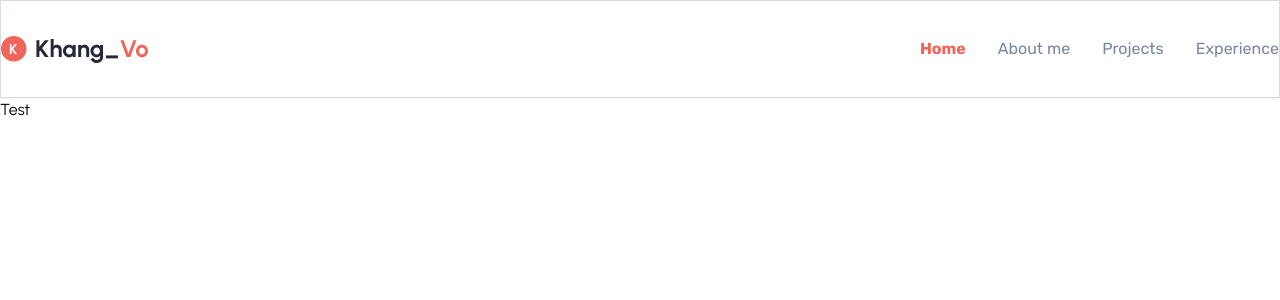
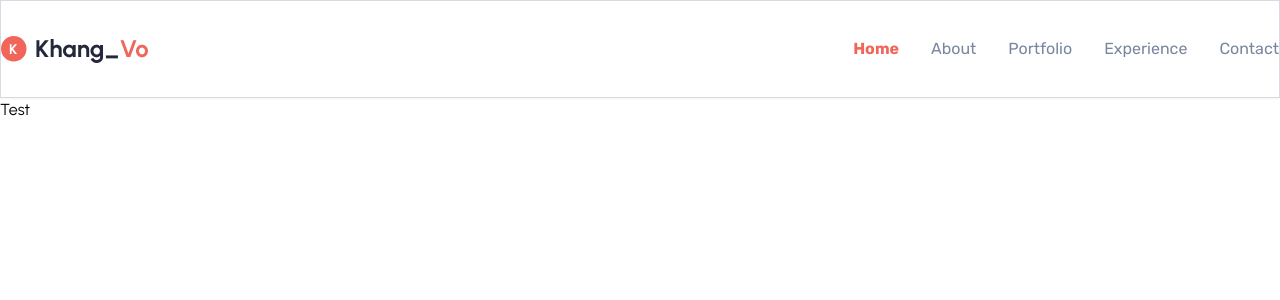
Before and after one commit to kvo189/my-portfolio, a Next.js app: page /test in a window 1280 px wide. Shown: the top 300 px of the page. Built offline with nearby package versions, Linux system fonts and the light colour scheme.

Commit message:
Add scroll animation

```diff
--- a/src/app/page.tsx
+++ b/src/app/page.tsx
@@ -41,10 +41,10 @@ export default function Home() {
     <>
       <Navigation padding={bodyPadding} />
       <main className={`py-10 flex min-h-screen flex-col items-center gap-16 md:gap-24 lg:gap-32 ${bodyPadding} max-w-6xl m-auto`}>
-        <HomeContent />
-        <Section1 />
-        <Section2 />
-        <Section3 />
+        <HomeContent id="home"/>
+        <Section1 id="skills"/>
+        <Section2 id="portfolio"/>
+        <Section3 id="experience"/>
         <ContactCard />
       </main>
       <Footer></Footer>
@@ -52,9 +52,9 @@ export default function Home() {
   );
 }
 
-function HomeContent() {
+function HomeContent({id}: {id: string}) {
   return (
-    <section className={`${rubik.className} text-center flex flex-col md:flex-row md:gap-8 lg:gap-20 items-center text-secondary-gray`}>
+    <section id={id} className={`${rubik.className} text-center flex flex-col md:flex-row md:gap-8 lg:gap-20 items-center text-secondary-gray`}>
       {/* Text */}
       <div className='flex flex-col flex-1 lg:basis-0 md:items-start md:text-left basis-2/5'>
         <h2 className={`${notoSans.className} text-2xl lg:text-2rem font-bold`}>
@@ -88,7 +88,7 @@ function HomeContent() {
   );
 }
 
-function Section1() {
+function Section1({id}: {id: string}) {
   const skillsArray = [
     {
       name: 'Javascript',
@@ -133,7 +133,7 @@ function Section1() {
   ];
   return (
     <>
-      <section className='flex flex-col md:gap-8 lg:gap-20 md:flex-row-reverse items-center text-secondary-gray text-center'>
+      <section id={id} className='flex flex-col md:gap-8 lg:gap-20 md:flex-row-reverse items-center text-secondary-gray text-center'>
         <div className='flex flex-col flex-1 md:items-start md:text-left md:basis-1/2'>
           <h2 className={`${notoSans.className} text-2xl lg:text-2rem font-bold`}>
             Ready to Elevate Your Next <span className='text-primary-red'>Project!</span>
@@ -159,10 +159,10 @@ function Section1() {
   );
 }
 
-function Section2() {
+function Section2({id}: {id: string}) {
   return (
     <>
-      <section className={`flex flex-col items-center text-secondary-gray text-center ${rubik.className}`}>
+      <section id={id} className={`flex flex-col items-center text-secondary-gray text-center ${rubik.className}`}>
         <h2 className={`${notoSans.className} text-2xl lg:text-2rem font-bold mb-6 sm:mb-8`}>
           Recent <span className='text-primary-red'>Projects</span>
         </h2>
@@ -178,10 +178,10 @@ function Section2() {
   );
 }
 
-function Section3() {
+function Section3({id}: {id: string}) {
   return (
     <>
-      <section className={`flex flex-col items-center text-secondary-gray text-center ${rubik.className} w-full`}>
+      <section id={id} className={`flex flex-col items-center text-secondary-gray text-center ${rubik.className} w-full`}>
         <h2 className={`${notoSans.className} text-2xl lg:text-2rem font-bold mb-6 sm:mb-8`}>
           Professional <span className='text-primary-red'>Experience</span>
         </h2>
--- a/src/components/ContactCard/ContactCard.tsx
+++ b/src/components/ContactCard/ContactCard.tsx
@@ -10,7 +10,7 @@ import { Button } from '../Button';
 
 export function ContactCard() {
     return (
-      <div className='bg-white rounded-xl shadow-xl p-6 font-rubik flex flex-col md:flex-row gap-4 md:gap-12'>
+      <div id="contact" className='bg-white rounded-xl shadow-xl p-6 font-rubik flex flex-col md:flex-row gap-4 md:gap-12'>
         <div className='basis-3/4 lg:basis-full'>
           <h2 className='text-xl font-notoSans font-semibold mb-2 '>Let&apos;s discuss your project</h2>
           <p className='text-secondary-gray-75 mb-4'>There are many variations of passages of Lorem Ipsu available. but the majority have suffered alte.</p>
--- a/src/components/Navigation/Navigation.tsx
+++ b/src/components/Navigation/Navigation.tsx
@@ -1,6 +1,6 @@
 'use client'; // This is a client component 👈🏽
 
-import { ReactNode, useState } from 'react';
+import { ReactNode, useEffect, useRef, useState } from 'react';
 import styles from './Navigation.module.css';
 import Image from 'next/image';
 import hamburgerIcon from '@/assets/menu-left-alt.svg';
@@ -12,16 +12,41 @@ interface Props {
 }
 
 export function Navigation({ padding }: Props) {
+  const elRef = useRef() as React.MutableRefObject<HTMLInputElement>;
   const [isNavOpen, setIsNavOpen] = useState(false); // initiate isNavOpen state with false
+
+  let previousScrollPosition = 0;
+  const handleScroll = () => {
+    let currentScrollPosition = 0;
+    currentScrollPosition = window.scrollY; // Get the new Value
+    if (previousScrollPosition - currentScrollPosition < 0) { //Subtract the two and conclude
+      elRef.current.style.top = `-${elRef.current.clientHeight}px`;
+    } else {
+      elRef.current.style.top = '0px';
+    }
+    previousScrollPosition = currentScrollPosition; // Update the previous value
+  };
+
+  useEffect(() => {
+    window.addEventListener('scroll', handleScroll);
+    return () => {
+      window.removeEventListener('scroll', handleScroll);
+    };
+  }, [isNavOpen]);
+
+  useEffect(() => {
+    document.body.style.overflow = isNavOpen ? "hidden" : "unset";
+  }, [isNavOpen]);
+
   return (
-    <>
-      {/* Create header component with Logo on the left Home, About me, Projects, Experience links in the middle and a "Let's talk button" on the right*/}
     <nav
-        className={`relative py-4 sm:py-8 shadow-sm flex justify-between
-        content-center leading-8 border border-[#79869F4D] z-50 ${padding} ${rubik.className}`}
+      ref={elRef}
+      className={`py-4 sm:py-8 shadow-sm flex justify-between
+        content-center leading-8 border border-[#79869F4D] z-50
+        sticky top-0 bg-white transition-all duration-500
+        ${padding} ${rubik.className}`}
     >
       <Brand></Brand>
-
       <section className='MOBILE-MENU flex md:hidden'>
         <button
           className='HAMBURGER-ICON'
@@ -42,35 +67,52 @@ export function Navigation({ padding }: Props) {
           </button>
           <ul className='MENU-LINK-MOBILE-OPEN flex flex-col items-center justify-between min-h-[250px]'>
             <li className='border-b border-gray-400 my-8 uppercase'>
-                <a href='/about'>About</a>
+              <a href='#home' onClick={() => setIsNavOpen(false)}>
+                Home
+              </a>
             </li>
             <li className='border-b border-gray-400 my-8 uppercase'>
-                <a href='/portfolio'>Portfolio</a>
+              <a href='#skills' onClick={() => setIsNavOpen(false)}>
+                About
+              </a>
             </li>
             <li className='border-b border-gray-400 my-8 uppercase'>
-                <a href='/contact'>Contact</a>
+              <a href='#portfolio' onClick={() => setIsNavOpen(false)}>
+                Portfolio
+              </a>
+            </li>
+            <li className='border-b border-gray-400 my-8 uppercase'>
+              <a href='#experience' onClick={() => setIsNavOpen(false)}>
+                Experience
+              </a>
+            </li>
+            <li className='border-b border-gray-400 my-8 uppercase'>
+              <a href='#contact' onClick={() => setIsNavOpen(false)}>
+                Contact
+              </a>
             </li>
           </ul>
         </div>
       </section>
-
       <ul className='hidden md:flex content-center gap-8 text-[#79869F]'>
-          <ul>
-            <a className='text-primary-red font-bold' href=''>
+        <li>
+          <a className='text-primary-red font-bold' href='#home'>
             Home
           </a>
-          </ul>
-          <ul>
-            <a href=''>About me</a>
-          </ul>
-          <ul>
-            <a href=''>Projects</a>
-          </ul>
-          <ul>
-            <a href=''>Experience</a>
-          </ul>
+        </li>
+        <li>
+          <a href='#skills'>About</a>
+        </li>
+        <li>
+          <a href='#portfolio'>Portfolio</a>
+        </li>
+        <li>
+          <a href='#experience'>Experience</a>
+        </li>
+        <li>
+          <a href='#contact'>Contact</a>
+        </li>
       </ul>
     </nav>
-    </>
   );
 }
```
Lines whose indentation alone changed are shown as unchanged.
